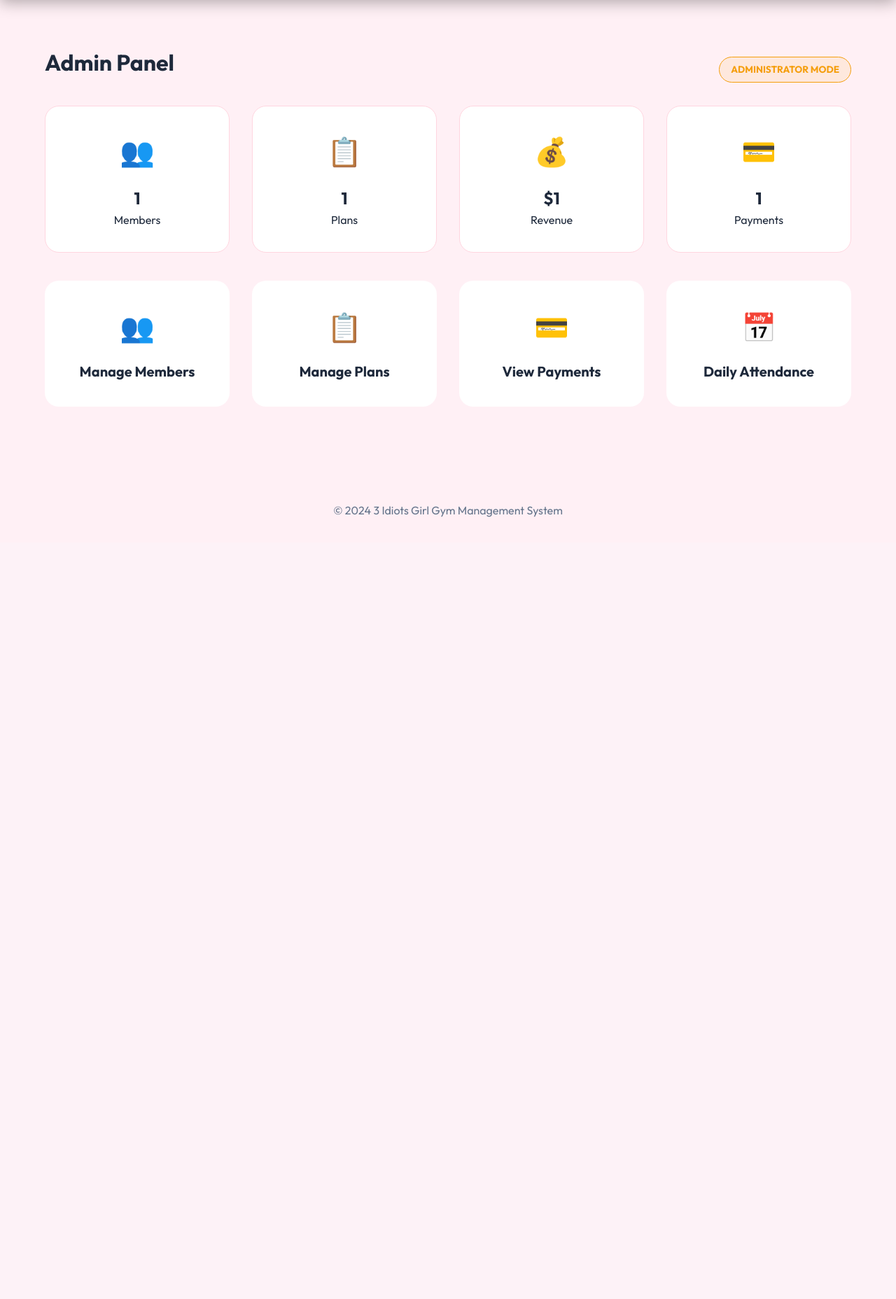
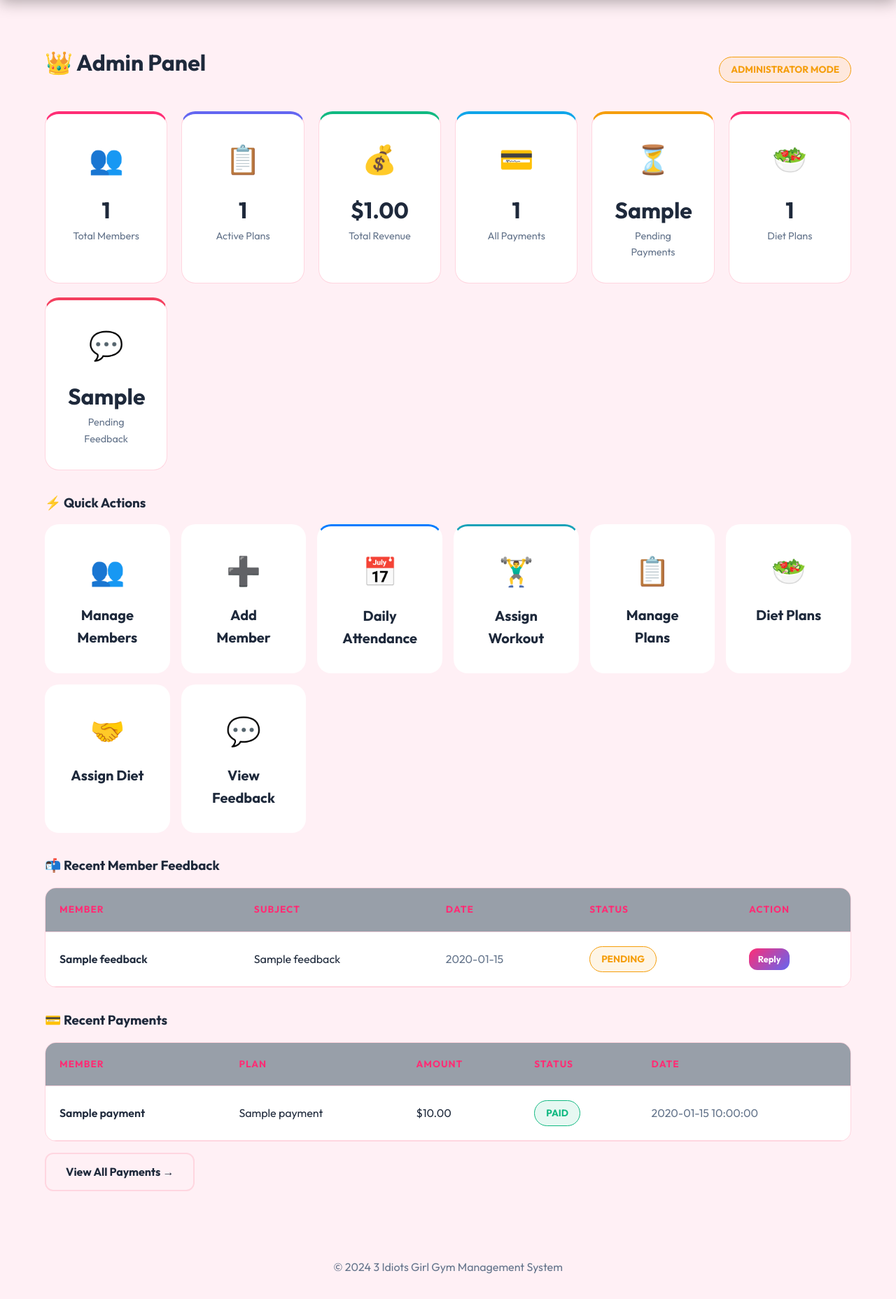
Before and after one commit to mahimaakter363937-lgtm/GYM-Management-System, a Flask app: template templates/admin_dashboard.html in a window 1280 px wide. Shown: the part 87-1943 px from the top of the page at 70% size. Before the commit the page ends 826 px from the top, so only its background shows below. Run offline with Flask 3, Linux system fonts and the light colour scheme; the template is opened without the code that fills it: most values are stand-ins (such as "Sample title", 1, 10 or a date in 2020).

Commit message:
Update admin_dashboard.html fot button

```diff
--- a/templates/admin_dashboard.html
+++ b/templates/admin_dashboard.html
@@ -1,53 +1,193 @@
 {% extends "base.html" %}
-{% block title %}Admin Dashboard - Gym Management{% endblock %}
+{% block title %}Admin Dashboard - 3 Idiots Girl Gym{% endblock %}
 {% block content %}
 <div class="page-wrapper">
-  <div style="display: flex; justify-content: space-between; align-items: center;">
-    <h1>Admin Panel</h1>
+
+  <div style="display:flex; justify-content:space-between; align-items:center; margin-bottom:1.5rem;">
+    <h1>👑 Admin Panel</h1>
     <span class="pill pill-warning">Administrator Mode</span>
   </div>
 
-  <div class="stats-grid mt-3">
-    <a href="/admin/members" class="stat-card" style="text-decoration: none; color: inherit; display: block;">
+  <!-- MAIN STATS ROW -->
+  <div class="stats-grid"
+    style="grid-template-columns: repeat(auto-fit, minmax(160px, 1fr)); gap:1.25rem; margin-bottom:2rem;">
+    <a href="/admin/members" class="stat-card"
+      style="text-decoration:none; color:inherit; display:block; border-top:4px solid var(--primary-color);">
       <div class="nav-icon">👥</div>
-      <div class="stat-value" style="font-size: 1.5rem; font-weight: bold;">{{ total_members }}</div>
-      <div class="stat-label">Members</div>
+      <div style="font-size:2rem; font-weight:bold;">{{ total_members }}</div>
+      <div class="text-muted" style="font-size:0.9rem;">Total Members</div>
     </a>
-    <a href="/admin/plans" class="stat-card" style="text-decoration: none; color: inherit; display: block;">
+    <a href="/admin/plans" class="stat-card"
+      style="text-decoration:none; color:inherit; display:block; border-top:4px solid var(--secondary-color);">
       <div class="nav-icon">📋</div>
-      <div class="stat-value" style="font-size: 1.5rem; font-weight: bold;">{{ total_plans }}</div>
-      <div class="stat-label">Plans</div>
+      <div style="font-size:2rem; font-weight:bold;">{{ total_plans }}</div>
+      <div class="text-muted" style="font-size:0.9rem;">Active Plans</div>
     </a>
-    <a href="/admin/payments" class="stat-card" style="text-decoration: none; color: inherit; display: block;">
+    <a href="/admin/payments" class="stat-card"
+      style="text-decoration:none; color:inherit; display:block; border-top:4px solid var(--success-color);">
       <div class="nav-icon">💰</div>
-      <div class="stat-value" style="font-size: 1.5rem; font-weight: bold;">${{ total_revenue }}</div>
-      <div class="stat-label">Revenue</div>
+      <div style="font-size:2rem; font-weight:bold;">${{ "%.2f"|format(total_revenue) }}</div>
+      <div class="text-muted" style="font-size:0.9rem;">Total Revenue</div>
     </a>
-    <a href="/admin/payments" class="stat-card" style="text-decoration: none; color: inherit; display: block;">
+    <a href="/admin/payments" class="stat-card"
+      style="text-decoration:none; color:inherit; display:block; border-top:4px solid var(--info-color);">
       <div class="nav-icon">💳</div>
-      <div class="stat-value" style="font-size: 1.5rem; font-weight: bold;">{{ total_payments }}</div>
-      <div class="stat-label">Payments</div>
+      <div style="font-size:2rem; font-weight:bold;">{{ total_payments }}</div>
+      <div class="text-muted" style="font-size:0.9rem;">All Payments</div>
+    </a>
+    <a href="/admin/payments" class="stat-card"
+      style="text-decoration:none; color:inherit; display:block; border-top:4px solid var(--warning-color);">
+      <div class="nav-icon">⏳</div>
+      <div style="font-size:2rem; font-weight:bold;">{{ pending_payments }}</div>
+      <div class="text-muted" style="font-size:0.9rem;">Pending Payments</div>
+    </a>
+    <a href="/admin/diet_plans" class="stat-card"
+      style="text-decoration:none; color:inherit; display:block; border-top:4px solid var(--primary-color);">
+      <div class="nav-icon">🥗</div>
+      <div style="font-size:2rem; font-weight:bold;">{{ total_diet_plans }}</div>
+      <div class="text-muted" style="font-size:0.9rem;">Diet Plans</div>
+    </a>
+    <a href="/admin/feedback" class="stat-card"
+      style="text-decoration:none; color:inherit; display:block; border-top:4px solid var(--danger-color);">
+      <div class="nav-icon">💬</div>
+      <div style="font-size:2rem; font-weight:bold;">{{ pending_feedback }}</div>
+      <div class="text-muted" style="font-size:0.9rem;">Pending Feedback</div>
     </a>
   </div>
 
-  <div class="nav-grid">
+  <!-- QUICK ACTION CARDS -->
+  <h3 style="margin-bottom:1rem;">⚡ Quick Actions</h3>
+  <div class="nav-grid"
+    style="grid-template-columns: repeat(auto-fit, minmax(160px, 1fr)); gap:1rem; margin-bottom:2rem;">
     <a href="/admin/members" class="nav-card">
       <div class="nav-icon">👥</div>
       <div class="nav-label">Manage Members</div>
     </a>
+    <a href="/admin/add_member" class="nav-card">
+      <div class="nav-icon">➕</div>
+      <div class="nav-label">Add Member</div>
+    </a>
+
+    <a href="/admin/attendance" class="nav-card" style="border-top: 3px solid #007bff;">
+      <div class="nav-icon">📅</div>
+      <div class="nav-label">Daily Attendance</div>
+    </a>
+
+    <a href="/admin/assign_workout" class="nav-card" style="border-top: 3px solid #17a2b8;">
+      <div class="nav-icon">🏋️‍♂️</div>
+      <div class="nav-label">Assign Workout</div>
+    </a>
+
     <a href="/admin/plans" class="nav-card">
       <div class="nav-icon">📋</div>
       <div class="nav-label">Manage Plans</div>
     </a>
-    <a href="/admin/payments" class="nav-card">
-      <div class="nav-icon">💳</div>
-      <div class="nav-label">View Payments</div>
-
+    <a href="/admin/diet_plans" class="nav-card">
+      <div class="nav-icon">🥗</div>
+      <div class="nav-label">Diet Plans</div>
     </a>
-    <a href="/admin/attendance" class="nav-card">
-      <div class="nav-icon">📅</div>
-      <div class="nav-label">Daily Attendance</div>
+    <a href="/admin/assign_diet" class="nav-card">
+      <div class="nav-icon">🤝</div>
+      <div class="nav-label">Assign Diet</div>
+    </a>
+    <a href="/admin/feedback" class="nav-card"
+      style="{% if pending_feedback > 0 %}border:2px solid var(--danger-color);{% endif %}">
+      <div class="nav-icon">💬</div>
+      <div class="nav-label">View Feedback</div>
+      {% if pending_feedback > 0 %}
+      <span class="pill pill-danger" style="margin-top:0.5rem; font-size:0.75rem;">{{ pending_feedback }} New</span>
+      {% endif %}
     </a>
   </div>
+
+  <!-- RECENT FEEDBACK SECTION -->
+  <h3 style="margin-bottom:1rem;">📬 Recent Member Feedback</h3>
+  {% if recent_feedback %}
+  <div class="table-container" style="margin-bottom:2rem;">
+    <table>
+      <thead>
+        <tr>
+          <th>Member</th>
+          <th>Subject</th>
+          <th>Date</th>
+          <th>Status</th>
+          <th>Action</th>
+        </tr>
+      </thead>
+      <tbody>
+        {% for fb in recent_feedback %}
+        <tr>
+          <td style="font-weight:600;">{{ fb['member_name'] }}</td>
+          <td>{{ fb['subject'] }}</td>
+          <td class="text-muted">{{ fb['created_at'][:10] }}</td>
+          <td>
+            {% if fb['status'] == 'Resolved' %}
+            <span class="pill pill-success">Resolved</span>
+            {% else %}
+            <span class="pill pill-warning">Pending</span>
+            {% endif %}
+          </td>
+          <td>
+            <a href="/admin/feedback/reply/{{ fb['id'] }}" class="btn btn-primary"
+              style="font-size:0.8rem; padding:0.35rem 0.8rem;">Reply</a>
+          </td>
+        </tr>
+        {% endfor %}
+      </tbody>
+    </table>
+  </div>
+  {% if total_feedback > 5 %}
+  <div style="margin-bottom:2rem;">
+    <a href="/admin/feedback" class="btn btn-outline">View All {{ total_feedback }} Feedback →</a>
+  </div>
+  {% endif %}
+  {% else %}
+  <div class="card text-center" style="padding:2rem; margin-bottom:2rem;">
+    <p class="text-muted">📭 No member feedback submitted yet.</p>
+  </div>
+  {% endif %}
+
+  <!-- RECENT PAYMENTS SECTION -->
+  <h3 style="margin-bottom:1rem;">💳 Recent Payments</h3>
+  {% if recent_payments %}
+  <div class="table-container">
+    <table>
+      <thead>
+        <tr>
+          <th>Member</th>
+          <th>Plan</th>
+          <th>Amount</th>
+          <th>Status</th>
+          <th>Date</th>
+        </tr>
+      </thead>
+      <tbody>
+        {% for p in recent_payments %}
+        <tr>
+          <td style="font-weight:600;">{{ p['member_name'] }}</td>
+          <td>{{ p['plan_name'] }}</td>
+          <td>${{ "%.2f"|format(p['amount']) }}</td>
+          <td>
+            {% if p['payment_status'] == 'Paid' %}
+            <span class="pill pill-success">Paid</span>
+            {% else %}
+            <span class="pill pill-warning">{{ p['payment_status'] }}</span>
+            {% endif %}
+          </td>
+          <td class="text-muted">{{ p['payment_date'] }}</td>
+        </tr>
+        {% endfor %}
+      </tbody>
+    </table>
+  </div>
+  <div style="margin-top:1rem;">
+    <a href="/admin/payments" class="btn btn-outline">View All Payments →</a>
+  </div>
+  {% else %}
+  <div class="card text-center" style="padding:2rem;">
+    <p class="text-muted">💳 No payment records yet.</p>
+  </div>
+  {% endif %}
+
 </div>
 {% endblock %}
```
